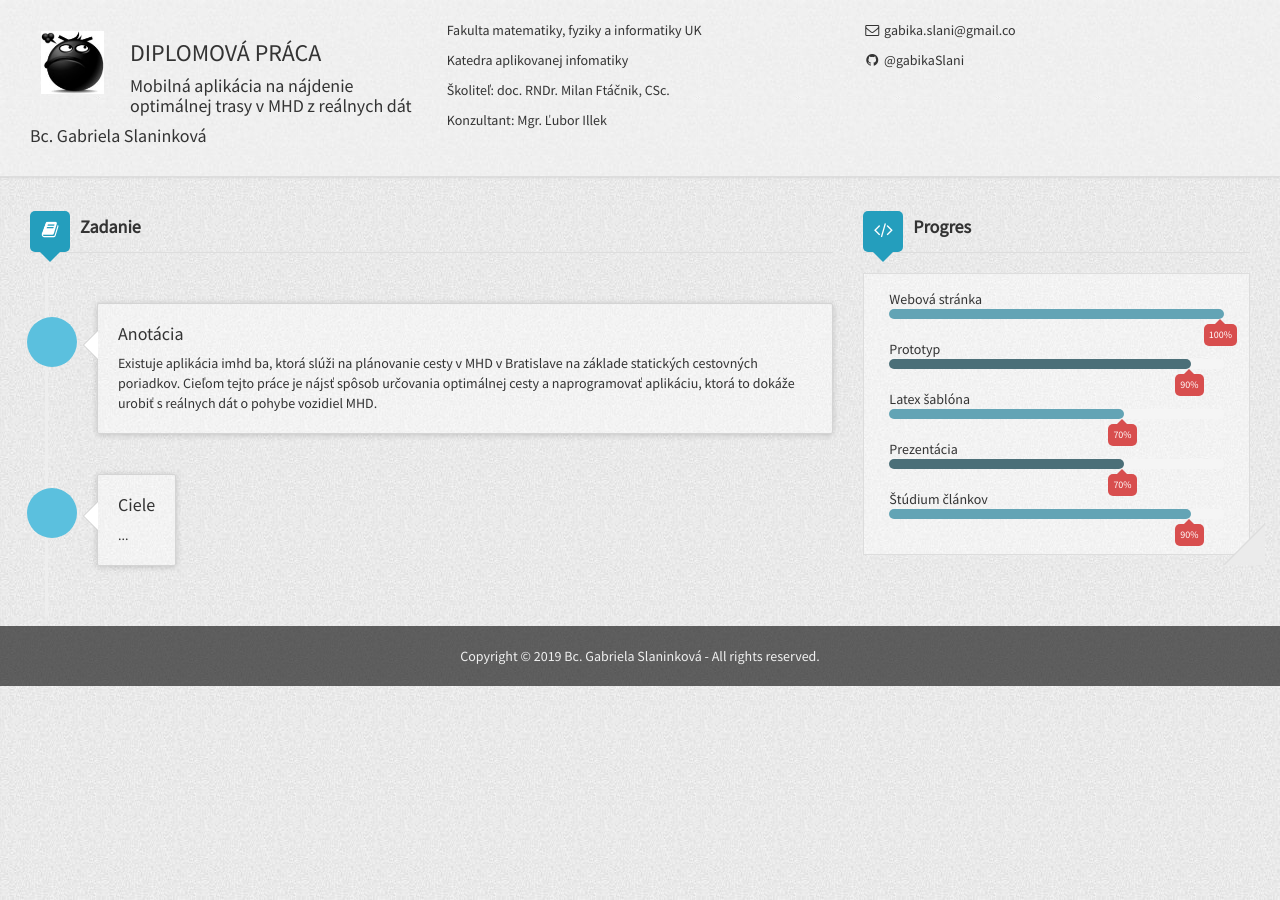
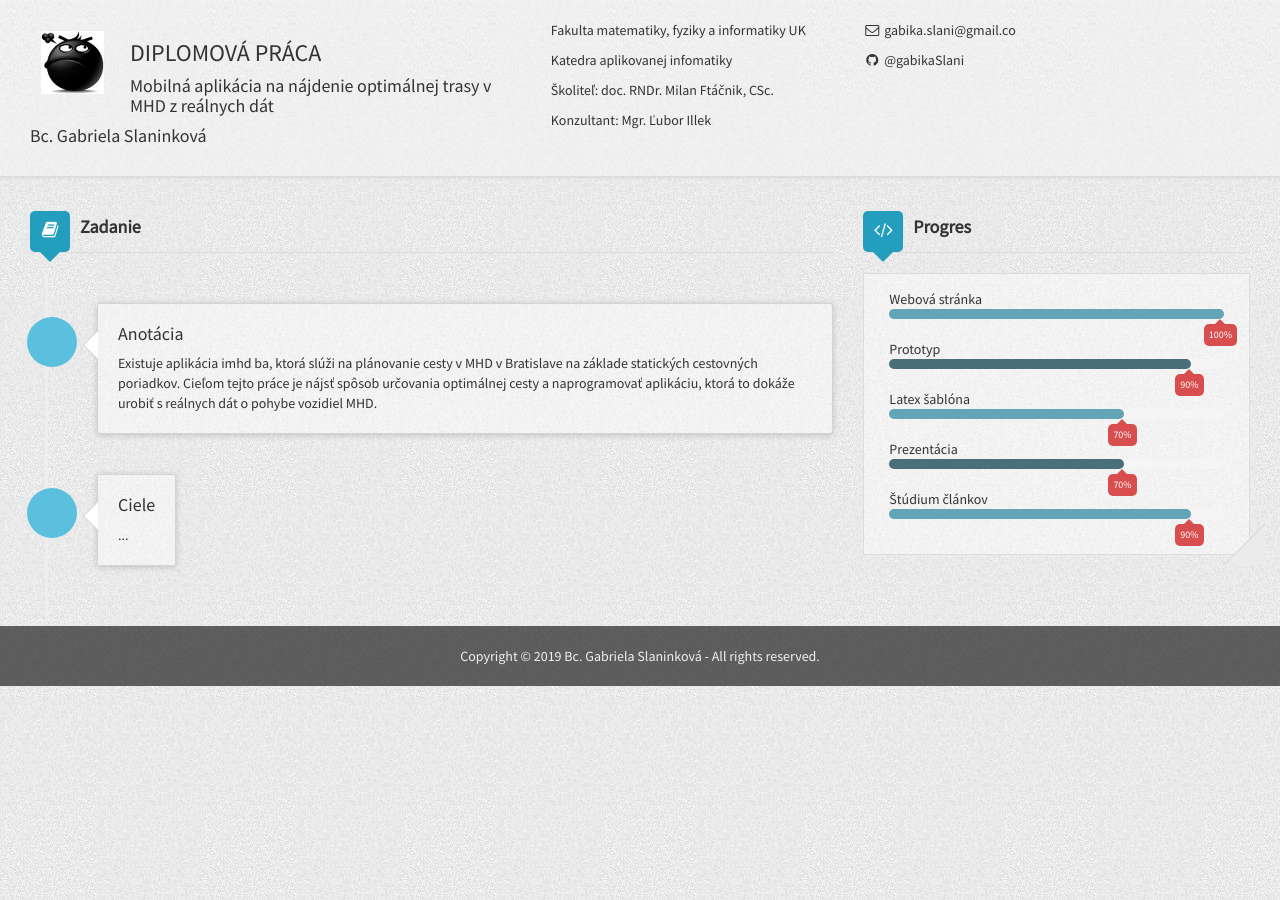
Before and after one commit to gabikaSlani/diploma-thesis, a Jekyll site: the page built from docs/index.md, in a window 1280 px wide. Built offline with Jekyll 4.4.1, drawn with Linux system fonts in a browser that asks for light colours; nearby versions of some CDN libraries.

Commit message:
fix errors

```diff
--- a/docs/_includes/header.html
+++ b/docs/_includes/header.html
@@ -1,14 +1,14 @@
 <div class="header">
     <div class="container-fluid">
         <div class="row-fluid">
-            <div class="col-sm-4">
+            <div class="col-sm-5">
                 <img src="{{ site.favicon | prepend: site.baseurl }}" title="Avatar" alt="My Avatar">
                 <h3>{{ site.author.title }}</h3>
                 <h4 class="muted">{{ site.author.subtitle }}</h4>
                 <h4>{{ site.author.name }}</h4>
                 <div class="clearfix"></div>
             </div>
-            <div class="col-sm-4 visible-md-block visible-lg-block visible-sm-block">
+            <div class="col-sm-3 visible-md-block visible-lg-block visible-sm-block">
                   <p>Fakulta matematiky, fyziky a informatiky UK</p>
                   <p>Katedra aplikovanej infomatiky</p>
                   <p>Školiteľ: doc. RNDr. Milan Ftáčnik, CSc.</p>
```
